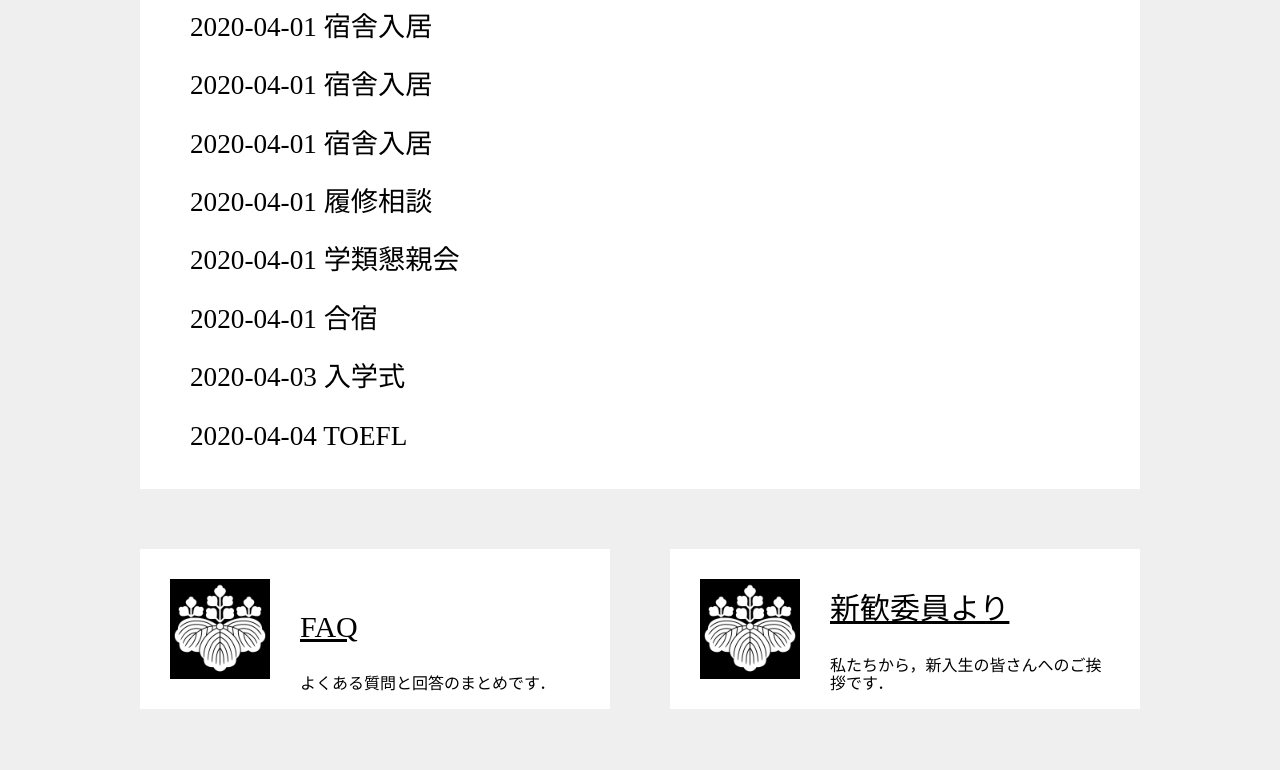
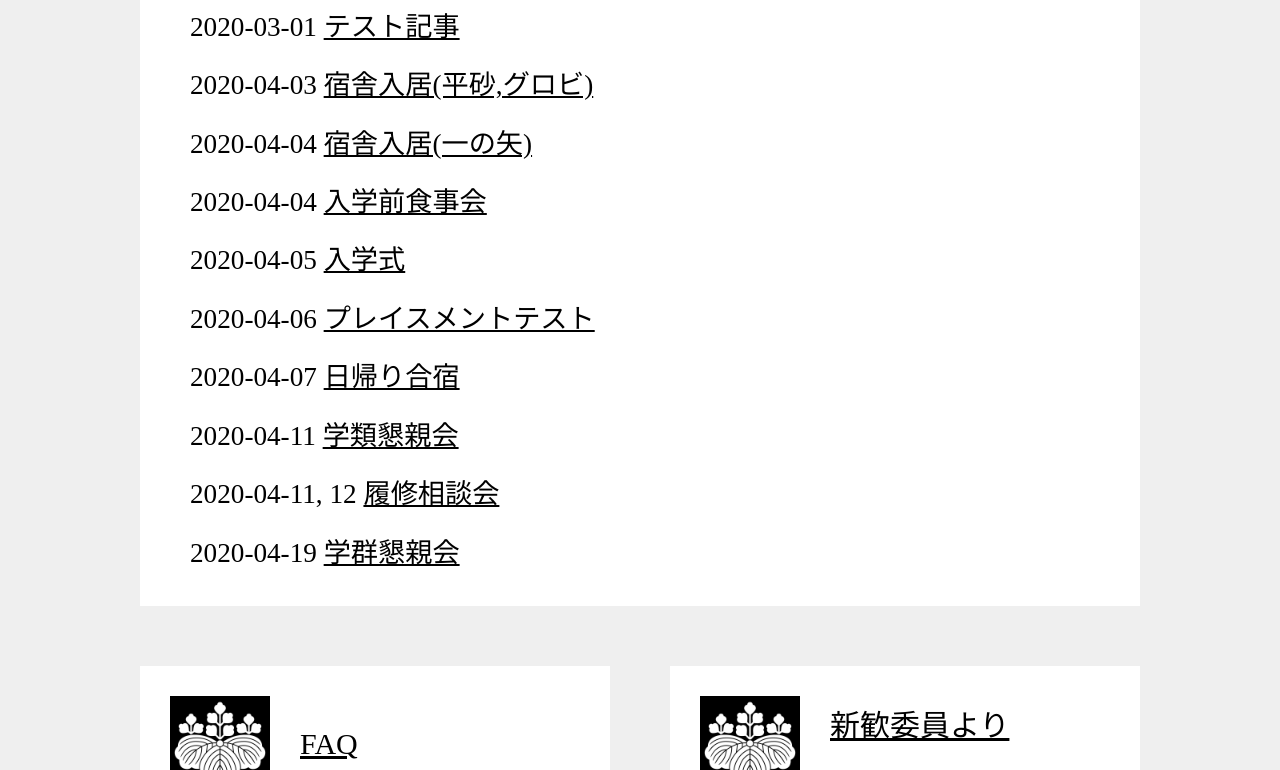
Before and after one commit to coins-shinkan/shinkan-web-20, a Gatsby site: page / in a window 1280 px wide. Shown: the part 262-1032 px from the top of the page. Built offline with nearby package versions, Linux system fonts and the light colour scheme; Gatsby itself is replaced by a stand-in of ours.

Commit message:
fix some points

```diff
--- a/src/layouts/EventsCard.js
+++ b/src/layouts/EventsCard.js
@@ -23,15 +23,17 @@ const EventElement = styled.p`
   font-size: 1.7em;
 `;
 
-export default ({ eventList }) => {
+export default ({ data }) => {
+  const eventList = data.allMarkdownRemark.edges;
   return (
     <Events>
-      <a href="events">
-        <h2>新歓行事一覧</h2>
-      </a>
+      <h2>新歓行事一覧</h2>
       {eventList.map(event => (
         <EventElement>
-          {event.date} {event.name}
+          {event.node.frontmatter.date.padEnd(18, " ")}
+          <a href={event.node.frontmatter.path}>
+            {event.node.frontmatter.title}
+          </a>
         </EventElement>
       ))}
     </Events>
--- a/src/pages/index.js
+++ b/src/pages/index.js
@@ -5,7 +5,7 @@ import CoinsLayout from "../layouts/CoinsLayout";
 import EventsCard from "../layouts/EventsCard";
 import TopCard from "../layouts/TopCard";
 import { secondary } from "../lib/colors";
-import eventList from "../contents/eventList.json";
+import { graphql } from "gatsby";
 
 const Heading1 = styled.div`
   background-color: ${secondary};
@@ -36,14 +36,15 @@ const events = [
   }
 ];
 
-export default () => (
+export default ({data}) => {
+  return (
     <>
       <Helmet>
         <title>COINS新歓2020</title>
       </Helmet>
       <CoinsLayout>
         <Heading1>
-        <EventsCard eventList={eventList} />
+          <EventsCard data={data}/>
           <OtherCard>
             {events.map(event => (
               <TopCard
@@ -57,3 +58,20 @@ export default () => (
       </CoinsLayout>
     </>
   );
+};
+
+export const query = graphql`
+  query {
+    allMarkdownRemark(sort: { order: ASC, fields: [frontmatter___date] }) {
+      edges {
+        node {
+          frontmatter {
+            title
+            date
+            path
+          }
+        }
+      }
+    }
+  }
+`;
```
Also changed, not shown: src/templates/events.js (+10 -6 lines). Lines whose indentation alone changed are shown as unchanged.
